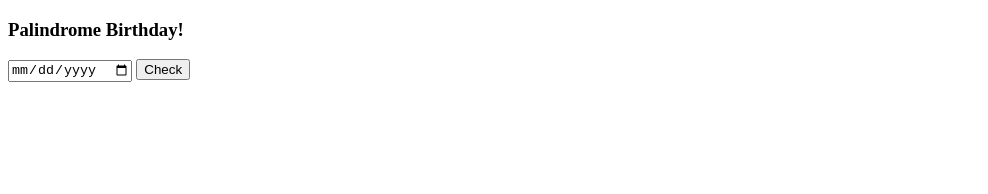
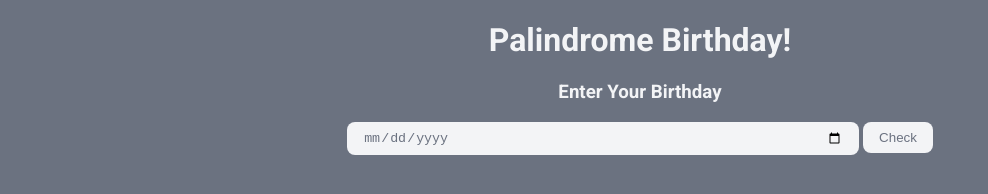
Before and after one commit to sv0012/palindrome-birthday, a plain HTML site: page index.html in a window 1280 px wide. Shown: the whole page, without its empty margins (0-988 px from the left). Drawn offline with Linux system fonts and the light colour scheme.

Commit message:
Added CSS

```diff
--- a/index.html
+++ b/index.html
@@ -4,14 +4,16 @@
     <meta charset="UTF-8">
     <meta http-equiv="X-UA-Compatible" content="IE=edge">
     <meta name="viewport" content="width=device-width, initial-scale=1.0">
-    <title>Document</title>
+    <link rel="stylesheet" href="styles.css">
+    <title>Palindrome Birthday</title>
 </head>
 <body>
     <main>
-        <h3>Palindrome Birthday!</h3>
+        <h1>Palindrome Birthday!</h1>
+        <h3>Enter Your Birthday</h3>
         <input type="date"  id="bday-input">
         <button id="btn"> Check </button>
-        <p id="output"></p>
+        <h2 id="output"></h2>
     </main>
 </body>
 <script type="text/javascript" src="app.js"></script>
--- /dev/null
+++ b/styles.css
@@ -0,0 +1,29 @@
+@import url('https://fonts.googleapis.com/css2?family=Roboto:wght@400;700&display=swap');
+
+:root {
+    --off-white: #F3F4F6;
+    --dark-grey:#6B7280;
+}
+
+body {
+    text-align: center;
+    font-family: 'Roboto',sans-serif;
+    background-color: var(--dark-grey);
+    color: var(--off-white);
+}
+input {
+    width: 480px;
+    background-color: var(--off-white);
+    color: var(--dark-grey);
+    border: none;
+    border-radius: 00.5rem;
+    padding: 0.5rem 1rem ;
+}
+button {
+    margin-bottom: 1rem;
+    border: none;
+    border-radius: 00.5rem;
+    padding: 0.5rem 1rem ;
+    background-color: var(--off-white);
+    color: var(--dark-grey);
+}
```
